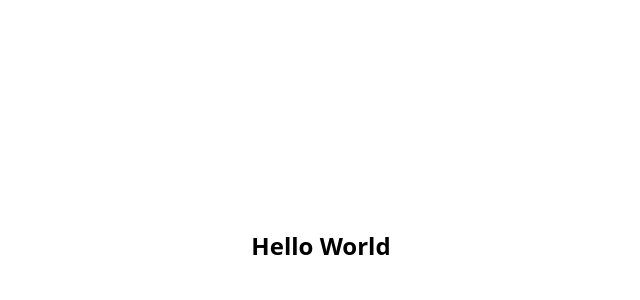
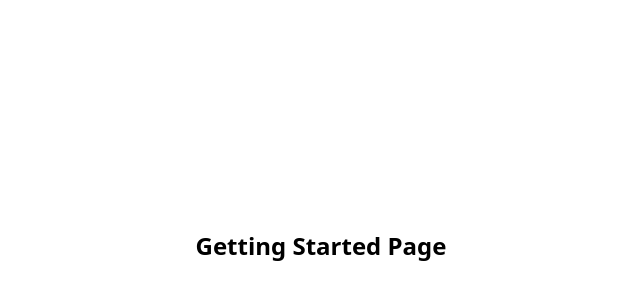
Before and after one commit to RingoTangs/vue3-project-template, a Vue app: page /#/getting-started in a window 1280 px wide. Shown: the part 154-454 px from the top of the page, without its empty margins (319-959 px from the left). Built offline with nearby package versions, Linux system fonts and the light colour scheme.

Commit message:
✨ feat(config): 添加 VueRouter

```diff
--- a/src/App.vue
+++ b/src/App.vue
@@ -1,11 +1,5 @@
-<script setup lang="ts">
-import HelloWorld from './components/HelloWorld.vue'
-</script>
-
 <template>
-  <section class="w-full h-full flex justify-center items-center">
-    <HelloWorld />
-  </section>
+  <RouterView></RouterView>
 </template>
 
 <style>
--- a/src/main.ts
+++ b/src/main.ts
@@ -1,6 +1,7 @@
 import { createApp } from 'vue'
 import App from './App.vue'
+import router from './router'
 import 'virtual:uno.css'
 import '@unocss/reset/tailwind.css'
 
-createApp(App).mount('#app')
+createApp(App).use(router).mount('#app')
--- /dev/null
+++ b/src/pages/getting-started/GettingStarted.vue
@@ -0,0 +1,5 @@
+<template>
+  <section class="w-full h-full flex items-center justify-center text-2xl font-bold">
+    Getting Started Page
+  </section>
+</template>
--- /dev/null
+++ b/src/pages/getting-started/index.ts
@@ -0,0 +1,3 @@
+import GettingStarted from './GettingStarted.vue'
+
+export default GettingStarted
--- /dev/null
+++ b/src/pages/hello-world/HelloWorld.vue
@@ -0,0 +1,5 @@
+<template>
+  <section class="w-full h-full flex items-center justify-center text-2xl font-bold">
+    Hello Wolrd Page
+  </section>
+</template>
--- /dev/null
+++ b/src/pages/hello-world/index.ts
@@ -0,0 +1,3 @@
+import HelloWorld from './HelloWorld.vue'
+
+export default HelloWorld
--- /dev/null
+++ b/src/router/index.ts
@@ -0,0 +1,25 @@
+import { createRouter, createWebHashHistory, type RouteRecordRaw } from 'vue-router'
+
+const routes: Readonly<RouteRecordRaw[]> = [
+  {
+    path: '/',
+    redirect: '/hello-world',
+  },
+  {
+    path: '/hello-world',
+    name: 'HelloWorld',
+    component: () => import('@/pages/hello-world'),
+  },
+  {
+    path: '/getting-started',
+    name: 'GettingStarted',
+    component: () => import('@/pages/getting-started'),
+  },
+]
+
+const router = createRouter({
+  routes: routes,
+  history: createWebHashHistory(),
+})
+
+export default router
--- a/vite.config.ts
+++ b/vite.config.ts
@@ -7,6 +7,7 @@ import unoCSS from 'unocss/vite'
 import vueDevTools from 'vite-plugin-vue-devtools'
 import viteInspect from 'vite-plugin-inspect'
 import { visualizer } from 'rollup-plugin-visualizer'
+import path from 'node:path'
 
 // https://vitejs.dev/config/
 export default defineConfig({
@@ -15,7 +16,7 @@ export default defineConfig({
     vueJsx(),
     viteLegacy(),
     autoImport({
-      imports: ['vue'],
+      imports: ['vue', 'vue-router'],
       dts: './types/auto-imports.d.ts',
       dirs: ['./src/**'],
       eslintrc: { enabled: true },
@@ -24,6 +25,11 @@ export default defineConfig({
     vueDevTools(),
     viteInspect(),
   ],
+  resolve: {
+    alias: {
+      '@': path.resolve(__dirname, './src'),
+    },
+  },
   build: {
     cssTarget: 'chrome49',
     rollupOptions: {
```
Also changed, not shown: package.json (+6 -1 lines), tsconfig.app.json (+6 -1 lines), .prettierrc.json, 1 other file (tests, documents, lock files or other folders).
